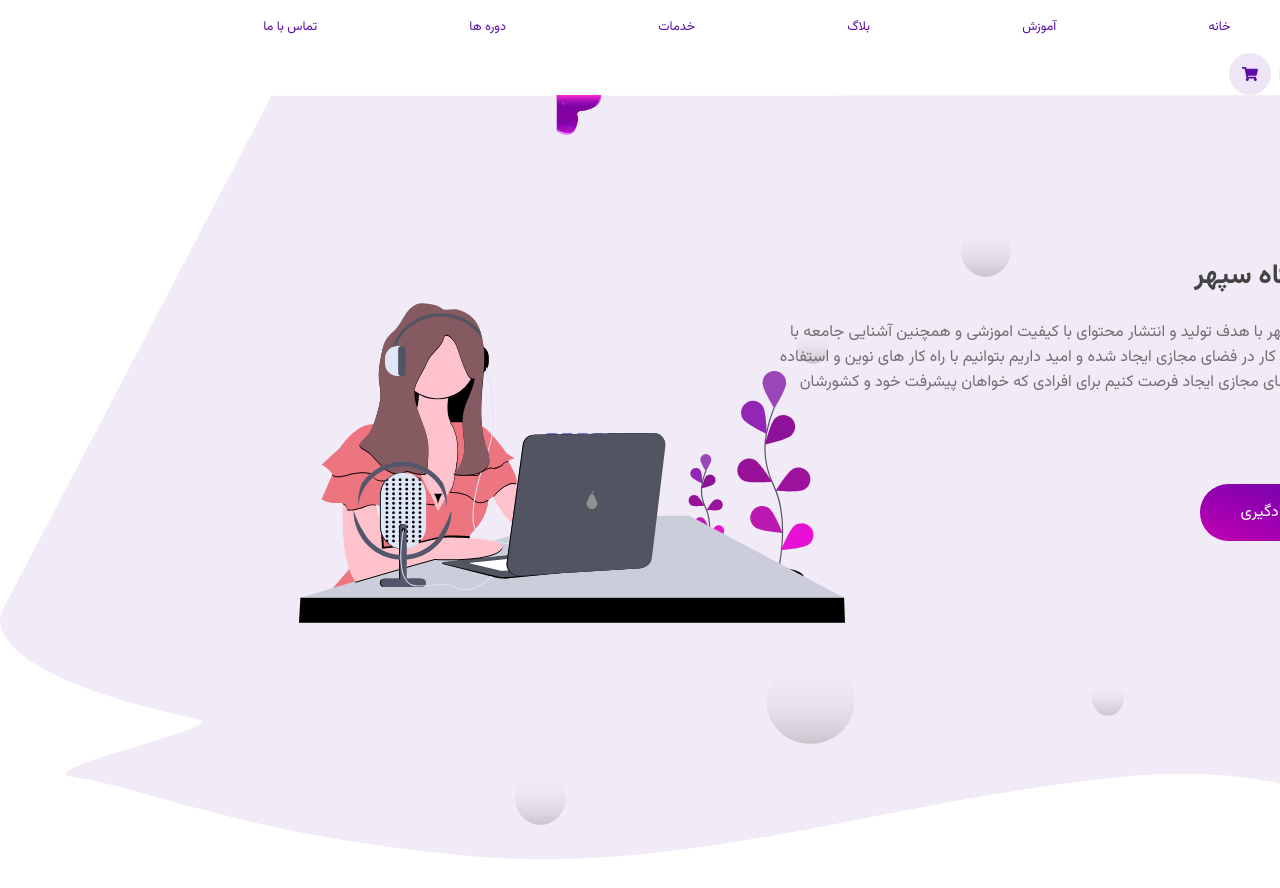
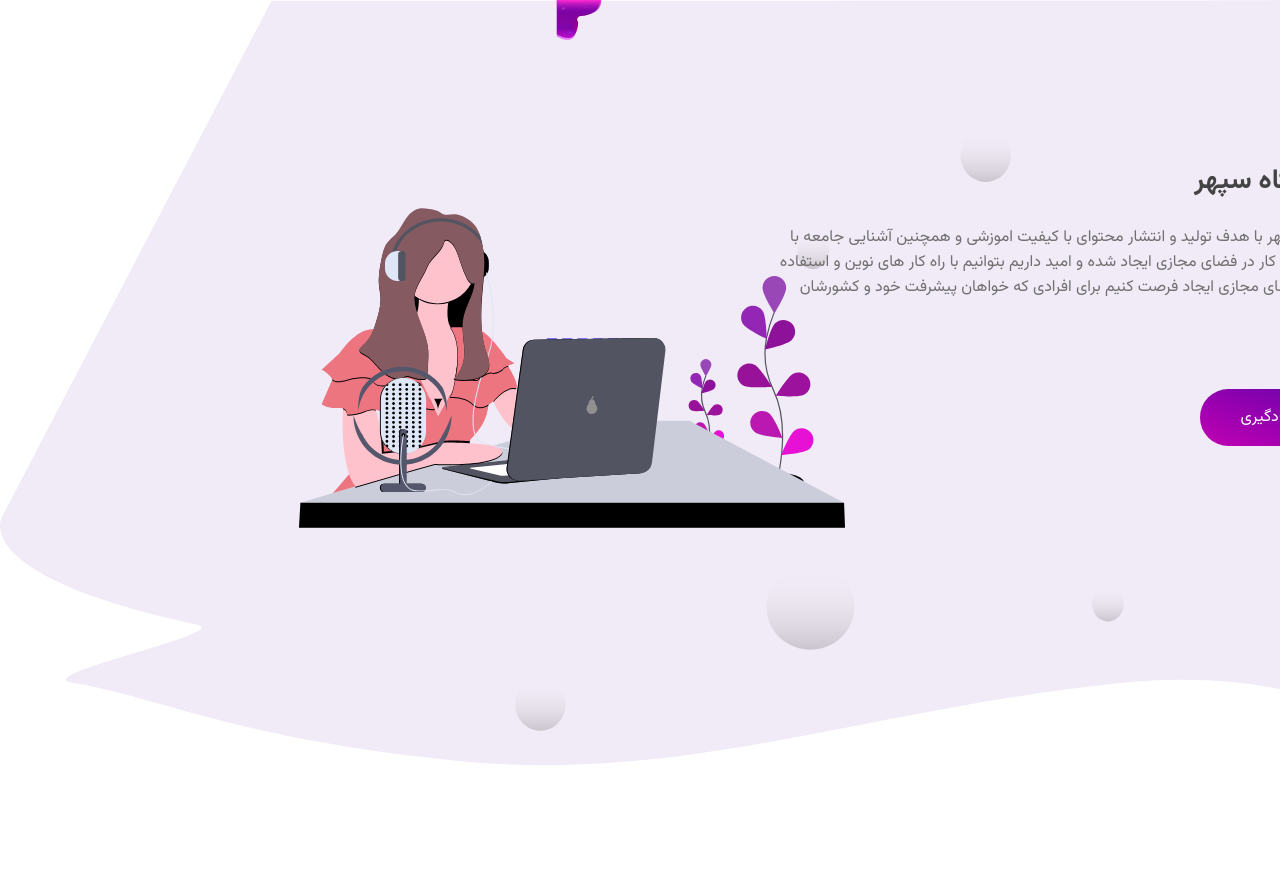
Before and after one commit to alimooo1/Sadrun_Project, a React (Vite) app in the folder sadrun-project/: page / in a window 1280 px wide. Shown: the top 888 px of the page. After the commit the page ends 800 px from the top, so only its background shows below. Built offline with nearby package versions, Linux system fonts and the light colour scheme.

Commit message:
delete LandingNav from app

```diff
--- a/sadrun-project/src/App.jsx
+++ b/sadrun-project/src/App.jsx
@@ -7,7 +7,7 @@ import LandingNav from "./components/LandingPage/LandingNav/LandingNav";
 function App() {
   return (
     <div className="App">
-      <LandingNav />
+      {/* <LandingNav /> */}
       <LandingPage />
     </div>
   );
```
